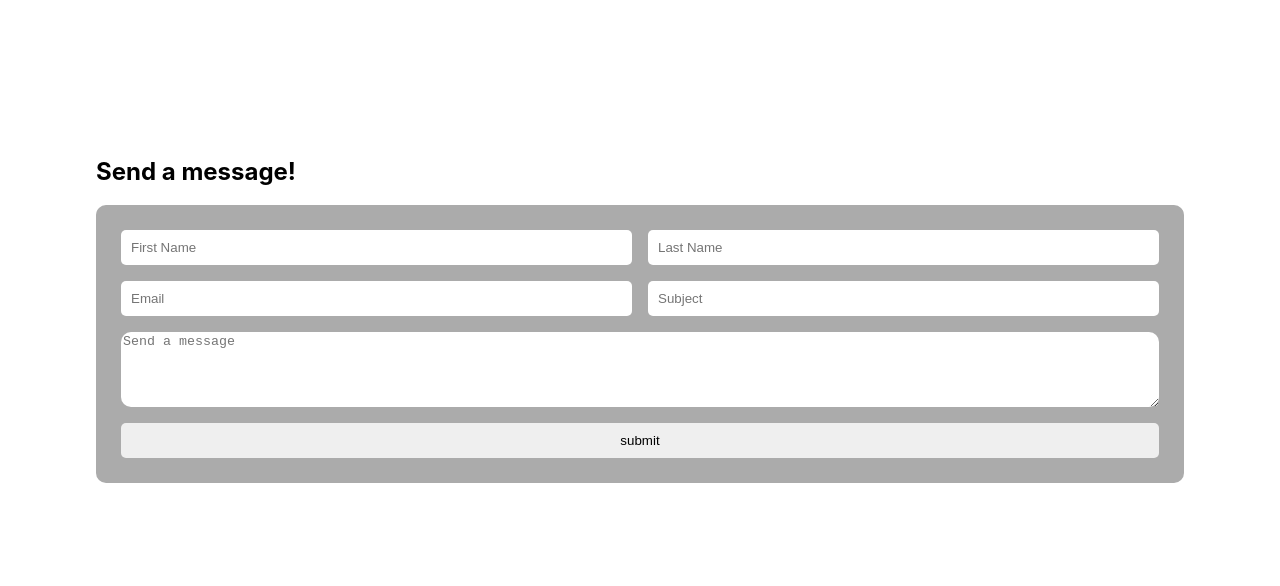
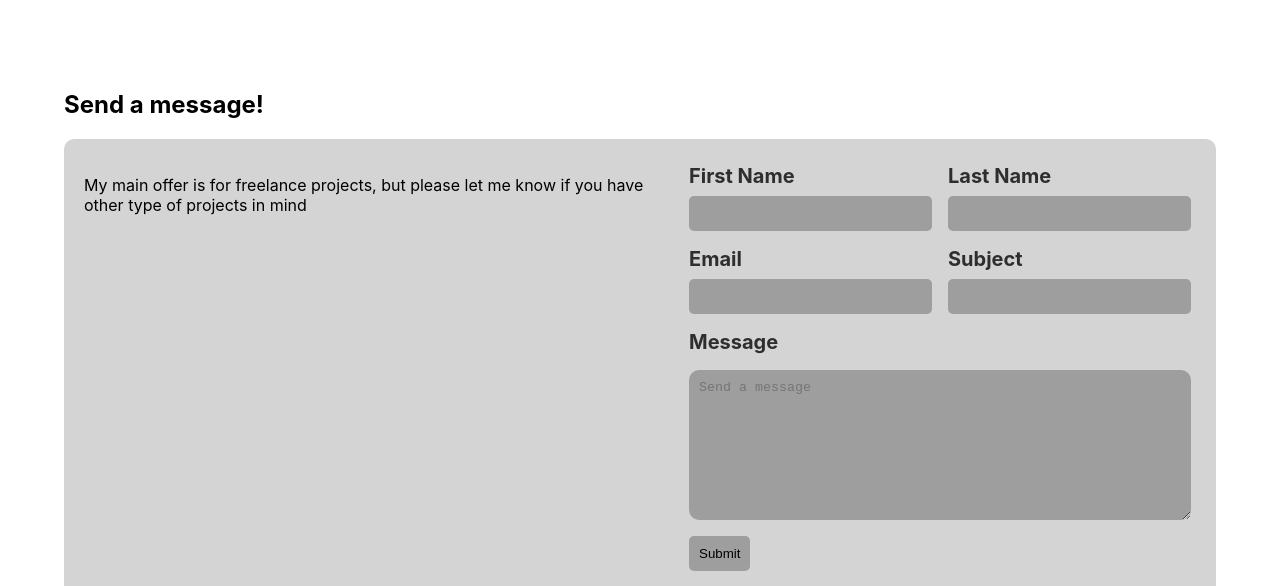
Before and after one commit to Bl1xvan/nodeportfolio, a React (Create React App) app in the folder client/: page / in a window 1280 px wide. Shown: the part 2330-2916 px from the top of the page. Before the commit the page ends 2880 px from the top, so only its background shows below. Built offline with nearby package versions, Linux system fonts and the light colour scheme; no server answers.

Commit message:
added call to action page

```diff
--- a/client/package.json
+++ b/client/package.json
@@ -4,10 +4,10 @@
   "proxy": "http://localhost:5000/",
   "private": true,
   "dependencies": {
-    "@emailjs/browser": "^3.7.0",
     "@testing-library/jest-dom": "^5.16.4",
     "@testing-library/react": "^13.3.0",
     "@testing-library/user-event": "^13.5.0",
+    "emailjs-com": "^3.2.0",
     "react": "^18.2.0",
     "react-dom": "^18.2.0",
     "react-icons": "^4.4.0",
--- a/client/src/App.css
+++ b/client/src/App.css
@@ -31,9 +31,11 @@
 
 #contactdiv{
     min-height: 60vh;
-    flex-direction: column;
+    width: 90%;
+    margin: auto;
     justify-content: center;
     align-items: stretch;
+    flex-direction: column;
 }
 
 #aboutdiv{
--- a/client/src/Components/Contact/Contact.css
+++ b/client/src/Components/Contact/Contact.css
@@ -1,34 +1,49 @@
+#calltoaction{
+    padding: 20px;
+    max-width: 600px;
+}
+
 #formdiv{
-    width: 85%;
-    margin: auto;
+    width: 100%;
+    margin: 0 auto;
+    display: grid;
+    background-color: rgb(212, 212, 212);
+    border-radius: 10px;
 }
 
 #send-email{
-    background-color: rgb(171, 171, 171);
     display: grid;
     gap: 1em;
     padding: 25px;
-    border-radius: 10px;
 }
 
 #send-email input{
     padding: 10px;
     border-radius: 5px;
     border: none;
+    background-color: rgb(158, 158, 158);
+    color: black;
 }
 
-#send-email label{
+#send-email > label > span{
+    font-weight: bold;
     font-size: 1.25em;
-    font-weight: bold;
+    color:rgb(46, 46, 46);
+}
+
+.label-column{
     display: flex;
     flex-direction: column;
     gap: .5em;
 }
 
 #message{
-    min-height: 75px;
+    min-height: 150px;
     border-radius: 10px;
     border: none;
+    background-color: rgb(158, 158, 158);
+    color: black;
+    padding: 10px;
 }
 
 @media screen and (min-width: 800px){
@@ -40,3 +55,9 @@
         grid-column: 1 / span 2;
     }
 }
+
+@media screen and (min-width: 900px){
+    #formdiv{
+        grid-template-columns: auto 1fr;
+    }
+}
--- a/client/src/Components/Contact/Contact.js
+++ b/client/src/Components/Contact/Contact.js
@@ -1,21 +1,50 @@
 import React from 'react'
 import "./Contact.css"
+import emailjs from "emailjs-com"
 
 
 const Contact = () => {
 
 
+  function sendEmail(e){
+    e.preventDefault()
+    emailjs.sendForm(
+      'service_eqrnc04',
+      'template_vvdgv38',
+      e.target,
+      'FDE9tH1CmID1efyYz'
+    ).then(()=>{
+      alert("Message Sent!")
+      window.location.reload(false)
+    }).catch(()=>alert("Error! Please try again"))
+  }
   return (
     <div id="contactdiv">
+      <h2>Send a message!</h2>
       <div id="formdiv">
-        <h2>Send a message!</h2>
-        <form id="send-email">
-          <label for="fname"><input type="text" id="fname" name="fname" placeholder="First Name"/></label>
-          <label for="lname"><input type="text" id="lname" name="lname" placeholder="Last Name" /></label>
-          <label for="email"><input type="email" id="email" name="email" placeholder="Email" /></label>
-          <label for="subject"><input type="text" id="subject" name="subject" placeholder="Subject" /></label>
+        <div id="calltoaction">
+          <p>My main offer is for freelance projects, but please let me know if you have other type of projects in mind</p>
+        </div>
+        <form id="send-email" onSubmit={sendEmail}>
+          <label className="label-column">
+            <span>First Name</span>
+            <input type="text" id="fname" name="fname" />
+          </label>
+          <label className="label-column">
+            <span>Last Name</span>
+            <input type="text" id="lname" name="lname" />
+          </label>
+          <label className="label-column">
+            <span>Email</span>
+            <input type="email" id="email" name="email" />
+          </label>
+          <label className="label-column">
+            <span>Subject</span>
+            <input type="text" id="subject" name="subject" />
+          </label>
+          <label className="span2"><span>Message</span></label>
           <textarea id="message" name="message" className="span2" placeholder="Send a message"></textarea>
-          <label for="submit" className="span2"><input type="submit" id="submit" value="submit" /></label>
+          <label className="span2"><input type="submit" id="submit" /> </label>
         </form>
       </div>
     </div>
```
Also changed, not shown: 1 other file (tests, documents, lock files or other folders).
